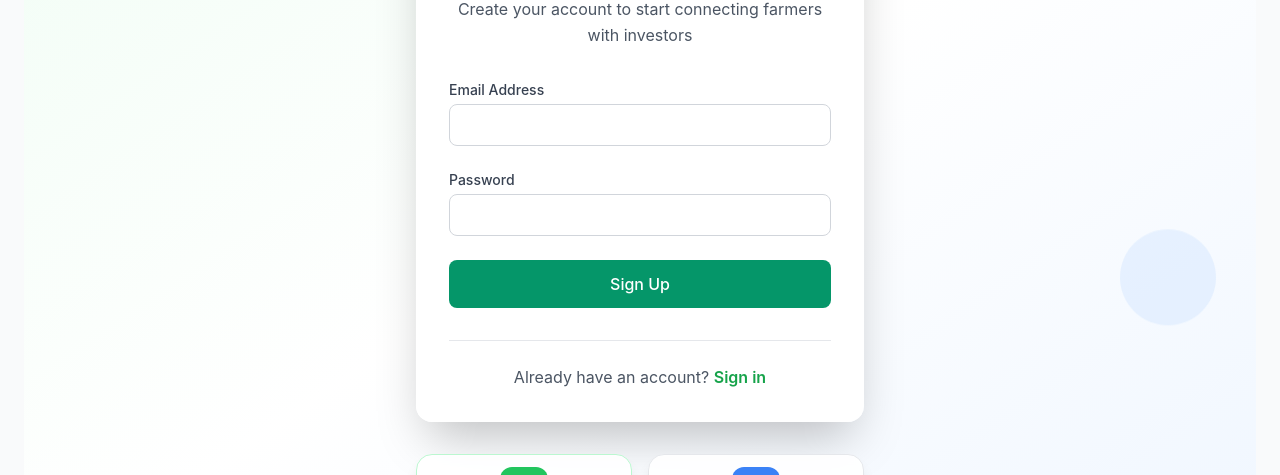
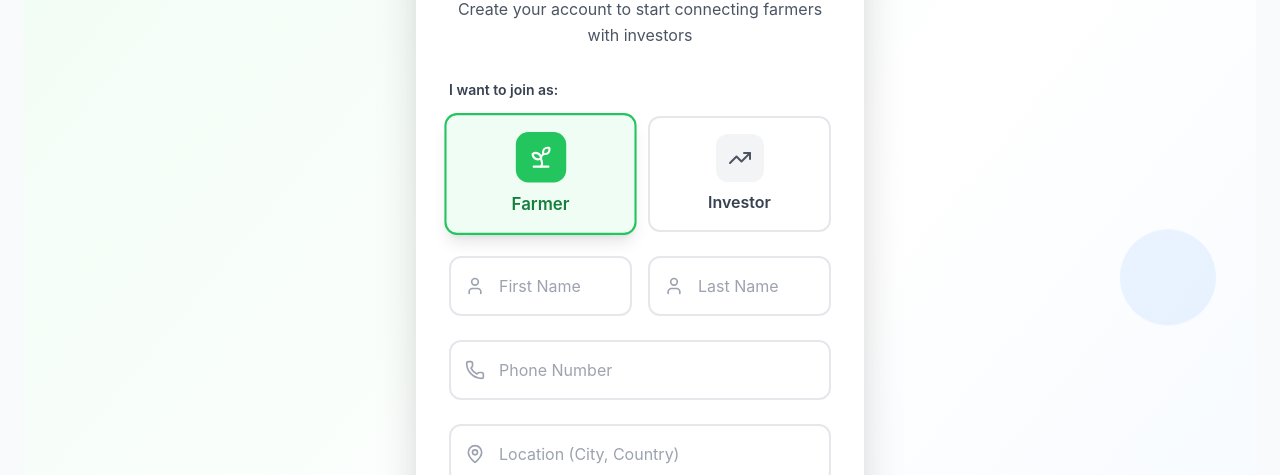
Before and after one commit to webbiemuchy/Agrimarket, a React (Vite) app in the folder frontend/: page /auth/login in a window 1280 px wide. Both pictures are taken after a click on the button "Sign up". Shown: the part 325-800 px from the top of the page. Built offline with nearby package versions, Linux system fonts and the light colour scheme; no server answers.

Commit message:
Update AuthForm.jsx

```diff
--- a/frontend/src/components/auth/AuthForm.jsx
+++ b/frontend/src/components/auth/AuthForm.jsx
@@ -1,41 +1,65 @@
-//frontend/src/components/auth/AuthForm.jsx
-import { useState } from 'react';
-import Button from '../ui/Button';
+import React, { useState } from "react";
+import Button from "../ui/Button";
+import Badge from "../ui/Badge";
+import {
+  User,
+  Mail,
+  Lock,
+  Eye,
+  EyeOff,
+  Sprout,
+  TrendingUp,
+  Phone,
+  MapPin,
+  Building,
+  Loader2
+} from "lucide-react";
 
-const AuthForm = ({
-  type,
-  initialRole = 'farmer',
-  onSubmit,
-  loading = false
-}) => {
-  const [role, setRole] = useState(initialRole);
+const AuthForm = ({ type, initialRole, onSubmit, loading }) => {
   const [formData, setFormData] = useState({
-    firstName: '',
-    lastName: '',
-    email: '',
-    password: '',
-    userType: initialRole
+    email: "",
+    password: "",
+    confirmPassword: "",
+    firstName: "",
+    lastName: "",
+    phone: "",
+    location: "",
+    organization: "",
+    user_type: initialRole || "farmer"
   });
+
+  const [showPassword, setShowPassword] = useState(false);
+  const [showConfirmPassword, setShowConfirmPassword] = useState(false);
   const [errors, setErrors] = useState({});
 
-  const handleChange = (e) => {
-    const { name, value } = e.target;
-    setFormData(prev => ({ ...prev, [name]: value }));
-  };
-
-  const validate = () => {
+  const validateForm = () => {
     const newErrors = {};
 
-    if (type === 'signup') {
-      if (!formData.firstName) newErrors.firstName = 'First name is required';
-      if (!formData.lastName) newErrors.lastName = 'Last name is required';
+    // Email validation
+    if (!formData.email) {
+      newErrors.email = "Email is required";
+    } else if (!/\S+@\S+\.\S+/.test(formData.email)) {
+      newErrors.email = "Please enter a valid email";
     }
 
-    if (!formData.email) newErrors.email = 'Email is required';
-    else if (!/\S+@\S+\.\S+/.test(formData.email)) newErrors.email = 'Email is invalid';
+    // Password validation
+    if (!formData.password) {
+      newErrors.password = "Password is required";
+    } else if (formData.password.length < 6) {
+      newErrors.password = "Password must be at least 6 characters";
+    }
 
-    if (!formData.password) newErrors.password = 'Password is required';
-    else if (formData.password.length < 6) newErrors.password = 'Password must be at least 6 characters';
+    // Registration-specific validations
+    if (type === "register") {
+      if (!formData.firstName) newErrors.firstName = "First name is required";
+      if (!formData.lastName) newErrors.lastName = "Last name is required";
+      if (!formData.phone) newErrors.phone = "Phone number is required";
+      if (!formData.location) newErrors.location = "Location is required";
+
+      if (formData.password !== formData.confirmPassword) {
+        newErrors.confirmPassword = "Passwords don't match";
+      }
+    }
 
     setErrors(newErrors);
     return Object.keys(newErrors).length === 0;
@@ -43,128 +67,281 @@ const AuthForm = ({
 
   const handleSubmit = (e) => {
     e.preventDefault();
-    if (validate()) {
-      if (type === 'login') {
-        onSubmit({ email: formData.email, password: formData.password });
-      }else {
-      onSubmit({ ...formData, userType: role });
-    }
+    if (validateForm()) {
+      onSubmit(formData);
     }
   };
 
+  const handleInputChange = (e) => {
+    const { name, value } = e.target;
+    setFormData(prev => ({ ...prev, [name]: value }));
+    // Clear error when user starts typing
+    if (errors[name]) {
+      setErrors(prev => ({ ...prev, [name]: "" }));
+    }
+  };
+
+  const InputField = ({
+    icon: Icon,
+    type: inputType = "text",
+    name,
+    placeholder,
+    value,
+    onChange,
+    error,
+    showToggle = false,
+    showValue = false,
+    onToggle
+  }) => (
+    <div className="space-y-2">
+      <div className="relative">
+        <div className="absolute inset-y-0 left-0 pl-4 flex items-center pointer-events-none">
+          <Icon className="h-5 w-5 text-gray-400" />
+        </div>
+        <input
+          type={showToggle ? (showValue ? "text" : "password") : inputType}
+          name={name}
+          placeholder={placeholder}
+          value={value}
+          onChange={onChange}
+          className={`w-full pl-12 pr-12 py-4 bg-white/50 border-2 rounded-xl focus:outline-none focus:ring-2 focus:ring-green-500 focus:border-transparent transition-all duration-300 placeholder-gray-400 ${
+            error
+              ? "border-red-300 bg-red-50/50"
+              : "border-gray-200 hover:border-gray-300 focus:bg-white"
+          }`}
+        />
+        {showToggle && (
+          <button
+            type="button"
+            onClick={onToggle}
+            className="absolute inset-y-0 right-0 pr-4 flex items-center text-gray-400 hover:text-gray-600 transition-colors"
+          >
+            {showValue ? <EyeOff className="h-5 w-5" /> : <Eye className="h-5 w-5" />}
+          </button>
+        )}
+      </div>
+      {error && (
+        <p className="text-red-500 text-sm flex items-center">
+          <span className="w-2 h-2 bg-red-500 rounded-full mr-2"></span>
+          {error}
+        </p>
+      )}
+    </div>
+  );
+
   return (
-    <form onSubmit={handleSubmit} className="space-y-6">
-      {type === 'signup' && (
-        <div className="mb-6">
-          <div className="flex rounded-lg overflow-hidden border border-gray-300">
+    <div className="space-y-6">
+      {/* Role Selection for Registration */}
+      {type === "register" && (
+        <div className="space-y-4">
+          <label className="block text-sm font-semibold text-gray-700 mb-3">
+            I want to join as:
+          </label>
+          <div className="grid grid-cols-2 gap-4">
             <button
               type="button"
-              className={`flex-1 py-2 text-sm font-medium ${
-                role === 'farmer'
-                  ? 'bg-emerald-600 text-white'
-                  : 'bg-gray-100 text-gray-700'
+              onClick={() => setFormData(prev => ({ ...prev, user_type: "farmer" }))}
+              className={`p-4 rounded-xl border-2 transition-all duration-300 ${
+                formData.user_type === "farmer"
+                  ? "border-green-500 bg-green-50 shadow-lg scale-105"
+                  : "border-gray-200 hover:border-gray-300 hover:shadow-md"
               }`}
-              onClick={() => {
-                setRole('farmer');
-                setFormData(prev => ({ ...prev, userType: 'farmer' }));
-              }}
             >
-              Farmer
+              <div className="flex flex-col items-center space-y-2">
+                <div className={`w-12 h-12 rounded-xl flex items-center justify-center ${
+                  formData.user_type === "farmer"
+                    ? "bg-green-500 text-white"
+                    : "bg-gray-100 text-gray-600"
+                }`}>
+                  <Sprout className="h-6 w-6" />
+                </div>
+                <span className={`font-semibold ${
+                  formData.user_type === "farmer" ? "text-green-700" : "text-gray-700"
+                }`}>
+                  Farmer
+                </span>
+              </div>
             </button>
+
             <button
               type="button"
-              className={`flex-1 py-2 text-sm font-medium ${
-                role === 'investor'
-                  ? 'bg-emerald-600 text-white'
-                  : 'bg-gray-100 text-gray-700'
+              onClick={() => setFormData(prev => ({ ...prev, user_type: "investor" }))}
+              className={`p-4 rounded-xl border-2 transition-all duration-300 ${
+                formData.user_type === "investor"
+                  ? "border-blue-500 bg-blue-50 shadow-lg scale-105"
+                  : "border-gray-200 hover:border-gray-300 hover:shadow-md"
               }`}
-              onClick={() => {
-                setRole('investor');
-                setFormData(prev => ({ ...prev, userType: 'investor' }));
-              }}
             >
-              Investor
+              <div className="flex flex-col items-center space-y-2">
+                <div className={`w-12 h-12 rounded-xl flex items-center justify-center ${
+                  formData.user_type === "investor"
+                    ? "bg-blue-500 text-white"
+                    : "bg-gray-100 text-gray-600"
+                }`}>
+                  <TrendingUp className="h-6 w-6" />
+                </div>
+                <span className={`font-semibold ${
+                  formData.user_type === "investor" ? "text-blue-700" : "text-gray-700"
+                }`}>
+                  Investor
+                </span>
+              </div>
             </button>
           </div>
         </div>
       )}
 
-      {type === 'signup' && (
-        <div className="grid grid-cols-2 gap-4">
-          <div>
-            <label htmlFor="firstName" className="block text-sm font-medium text-gray-700 mb-1">
-              First Name
-            </label>
-            <input
-              type="text"
-              id="firstName"
-              name="firstName"
-              value={formData.firstName}
-              onChange={handleChange}
-              className={`w-full px-3 py-2 border rounded-lg ${errors.firstName ? 'border-red-500' : 'border-gray-300'}`}
+      <form onSubmit={handleSubmit} className="space-y-6">
+        {/* Registration Fields */}
+        {type === "register" && (
+          <>
+            <div className="grid grid-cols-2 gap-4">
+              <InputField
+                icon={User}
+                name="firstName"
+                placeholder="First Name"
+                value={formData.firstName}
+                onChange={handleInputChange}
+                error={errors.firstName}
+              />
+              <InputField
+                icon={User}
+                name="lastName"
+                placeholder="Last Name"
+                value={formData.lastName}
+                onChange={handleInputChange}
+                error={errors.lastName}
+              />
+            </div>
+
+            <InputField
+              icon={Phone}
+              name="phone"
+              placeholder="Phone Number"
+              value={formData.phone}
+              onChange={handleInputChange}
+              error={errors.phone}
             />
-            {errors.firstName && <p className="mt-1 text-sm text-red-500">{errors.firstName}</p>}
-          </div>
-          <div>
-            <label htmlFor="lastName" className="block text-sm font-medium text-gray-700 mb-1">
-              Last Name
-            </label>
-            <input
-              type="text"
-              id="lastName"
-              name="lastName"
-              value={formData.lastName}
-              onChange={handleChange}
-              className={`w-full px-3 py-2 border rounded-lg ${errors.lastName ? 'border-red-500' : 'border-gray-300'}`}
+
+            <InputField
+              icon={MapPin}
+              name="location"
+              placeholder="Location (City, Country)"
+              value={formData.location}
+              onChange={handleInputChange}
+              error={errors.location}
             />
-            {errors.lastName && <p className="mt-1 text-sm text-red-500">{errors.lastName}</p>}
-          </div>
-        </div>
-      )}
 
-      <div>
-        <label htmlFor="email" className="block text-sm font-medium text-gray-700 mb-1">
-          Email Address
-        </label>
-        <input
+            {formData.user_type === "investor" && (
+              <InputField
+                icon={Building}
+                name="organization"
+                placeholder="Organization (Optional)"
+                value={formData.organization}
+                onChange={handleInputChange}
+              />
+            )}
+          </>
+        )}
+
+        {/* Common Fields */}
+        <InputField
+          icon={Mail}
           type="email"
-          id="email"
           name="email"
+          placeholder="Email Address"
           value={formData.email}
-          onChange={handleChange}
-          className={`w-full px-3 py-2 border rounded-lg ${errors.email ? 'border-red-500' : 'border-gray-300'}`}
+          onChange={handleInputChange}
+          error={errors.email}
         />
-        {errors.email && <p className="mt-1 text-sm text-red-500">{errors.email}</p>}
-      </div>
 
-      <div>
-        <label htmlFor="password" className="block text-sm font-medium text-gray-700 mb-1">
-          Password
-        </label>
-        <input
-          type="password"
-          id="password"
+        <InputField
+          icon={Lock}
           name="password"
+          placeholder="Password"
           value={formData.password}
-          onChange={handleChange}
-          className={`w-full px-3 py-2 border rounded-lg ${errors.password ? 'border-red-500' : 'border-gray-300'}`}
+          onChange={handleInputChange}
+          error={errors.password}
+          showToggle={true}
+          showValue={showPassword}
+          onToggle={() => setShowPassword(!showPassword)}
         />
-        {errors.password && <p className="mt-1 text-sm text-red-500">{errors.password}</p>}
-      </div>
 
-      <div>
+        {type === "register" && (
+          <InputField
+            icon={Lock}
+            name="confirmPassword"
+            placeholder="Confirm Password"
+            value={formData.confirmPassword}
+            onChange={handleInputChange}
+            error={errors.confirmPassword}
+            showToggle={true}
+            showValue={showConfirmPassword}
+            onToggle={() => setShowConfirmPassword(!showConfirmPassword)}
+          />
+        )}
+
+        {/* Submit Button */}
         <Button
           type="submit"
-          variant="primary"
-          className="w-full py-3"
+          size="lg"
           disabled={loading}
+          className="w-full py-4 text-lg font-semibold shadow-xl hover:shadow-2xl transform hover:scale-105 transition-all duration-300 disabled:hover:scale-100"
         >
-          {loading
-            ? 'Processing...'
-            : type === 'login' ? 'Login' : 'Sign Up'}
+          {loading ? (
+            <>
+              <Loader2 className="mr-3 h-5 w-5 animate-spin" />
+              {type === "login" ? "Signing In..." : "Creating Account..."}
+            </>
+          ) : (
+            <>
+              {type === "login" ? (
+                <>
+                  <Mail className="mr-3 h-5 w-5" />
+                  Sign In
+                </>
+              ) : (
+                <>
+                  <User className="mr-3 h-5 w-5" />
+                  Create Account
+                </>
+              )}
+            </>
+          )}
         </Button>
-      </div>
-    </form>
+
+        {/* Additional Info for Registration */}
+        {type === "register" && (
+          <div className="mt-6 p-4 bg-gradient-to-r from-green-50 to-blue-50 rounded-xl border border-green-200">
+            <div className="flex items-start space-x-3">
+              <div className="w-6 h-6 bg-green-500 rounded-full flex items-center justify-center flex-shrink-0 mt-0.5">
+                <span className="text-white text-xs font-bold">✓</span>
+              </div>
+              <div className="text-sm">
+                <p className="text-gray-700 font-medium mb-1">What happens next?</p>
+                <ul className="text-gray-600 space-y-1">
+                  <li>• Your account will be verified within 24 hours</li>
+                  <li>• You'll receive an email confirmation</li>
+                  <li>• Access to {formData.user_type === "farmer" ? "project creation tools" : "investment opportunities"}</li>
+                </ul>
+              </div>
+            </div>
+          </div>
+        )}
+
+        {/* Login Help */}
+        {type === "login" && (
+          <div className="text-center">
+            <button
+              type="button"
+              className="text-green-600 hover:text-green-700 font-medium text-sm transition-colors"
+            >
+              Forgot your password?
+            </button>
+          </div>
+        )}
+      </form>
+    </div>
   );
 };
 
```
